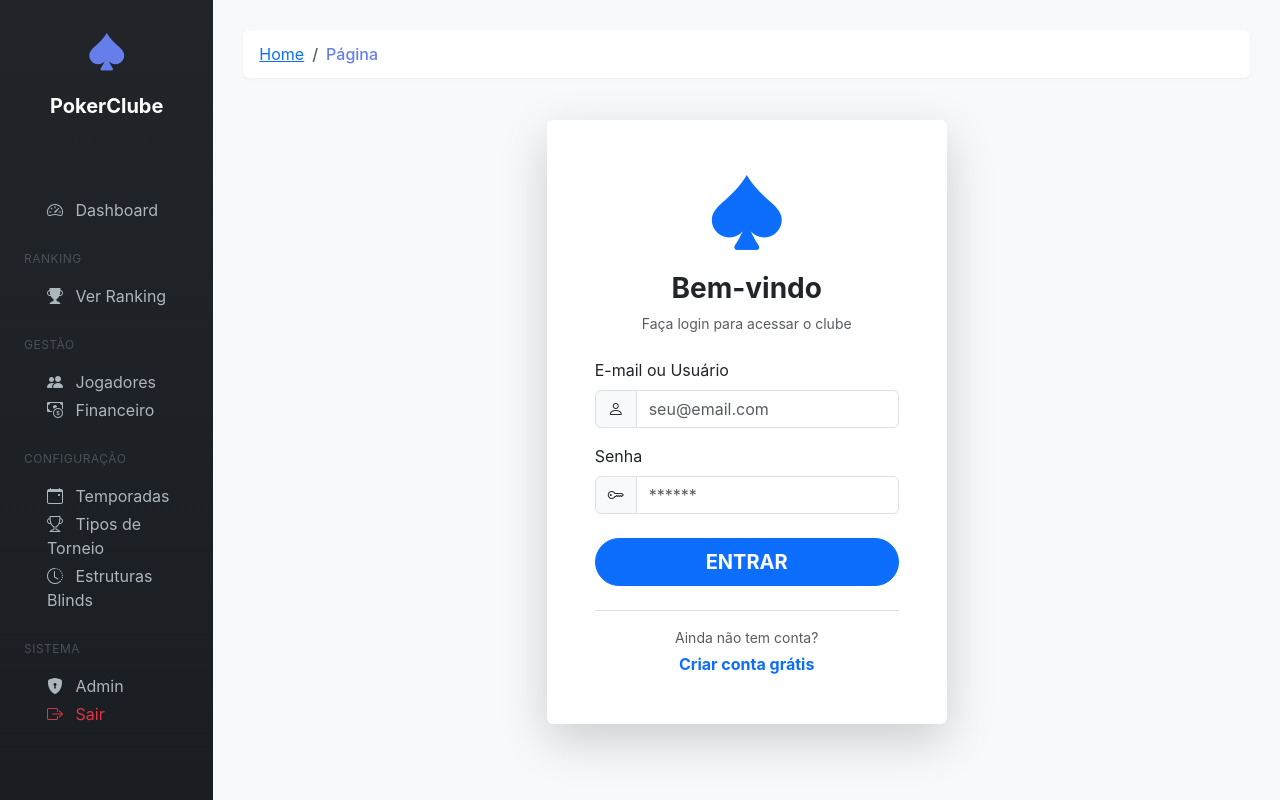
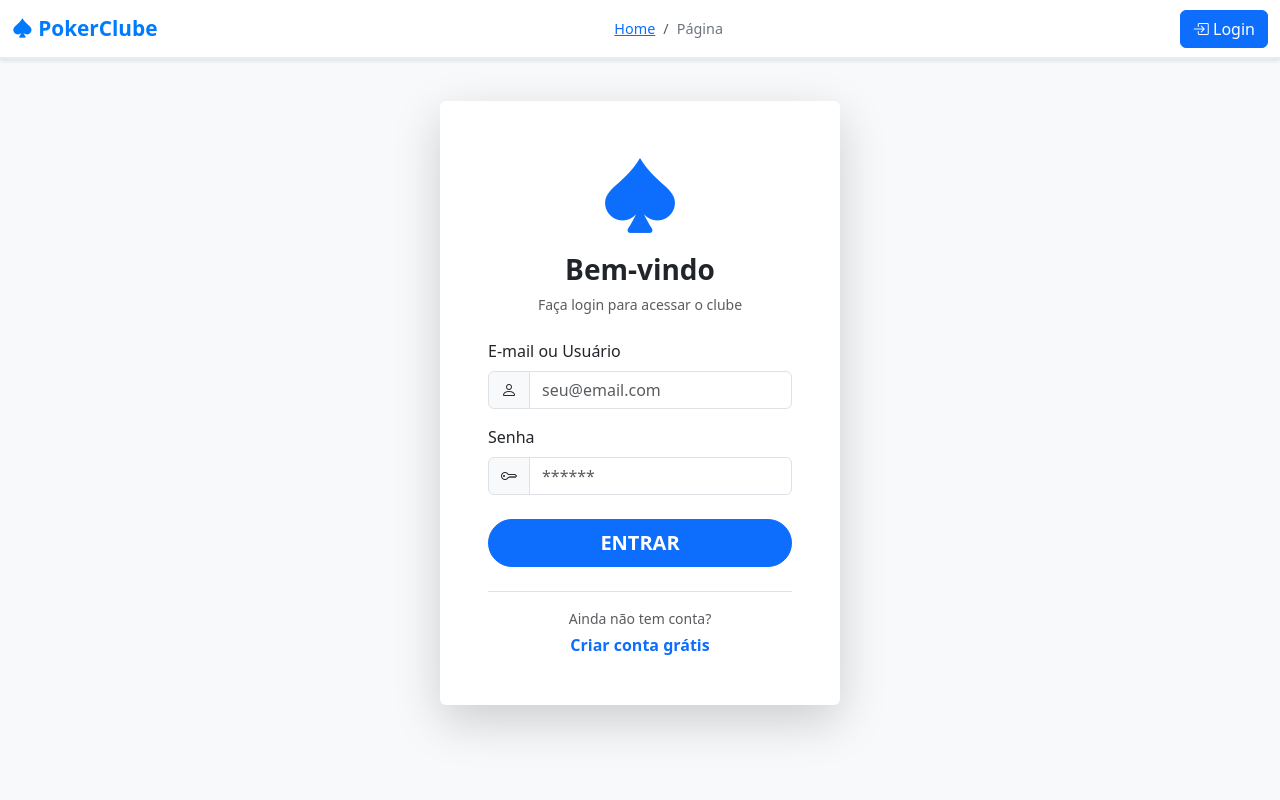
Before and after one commit to verisfabiano/poker-ranking, a Django app: page /jogador/login/?next=/blinds/nova/ in a window 1280 px wide. Run offline with Django 5.2, Linux system fonts and the light colour scheme.

Commit message:
Fix: Hide admin sidebar from players, differentiate navbar based on user role

```diff
--- a/core/templates/base.html
+++ b/core/templates/base.html
@@ -1,256 +1,242 @@
 <!DOCTYPE html>
-<html lang="pt-br">
+<html lang="pt-BR">
 <head>
     <meta charset="UTF-8">
     <meta name="viewport" content="width=device-width, initial-scale=1.0">
-    <title>{% block title %}Clube de Poker{% endblock %}</title>
+    <title>{% block title %}PokerClube{% endblock %}</title>
 
+    <!-- Bootstrap CSS -->
     <link href="https://cdn.jsdelivr.net/npm/bootstrap@5.3.0/dist/css/bootstrap.min.css" rel="stylesheet">
-    <link rel="stylesheet" href="https://cdn.jsdelivr.net/npm/bootstrap-icons@1.10.0/font/bootstrap-icons.css">
+    <!-- Bootstrap Icons -->
+    <link href="https://cdn.jsdelivr.net/npm/bootstrap-icons@1.10.0/font/bootstrap-icons.css" rel="stylesheet">
 
     <style>
         :root {
-            --primary: #667eea;
-            --secondary: #764ba2;
-            --success: #66bb6a;
-            --danger: #ef5350;
-            --warning: #ffa726;
-            --info: #42a5f5;
+            --primary-color: #007bff;
+            --sidebar-width: 260px;
         }
 
         body {
             background-color: #f8f9fa;
-            font-family: -apple-system, BlinkMacSystemFont, 'Segoe UI', Roboto, 'Helvetica Neue', Arial, sans-serif;
         }
 
-        .sidebar {
-            min-height: 100vh;
-            background: linear-gradient(180deg, #212529 0%, #1a1d21 100%);
-            color: white;
+        /* SIDEBAR ADMIN */
+        .sidebar-admin {
             position: fixed;
             left: 0;
             top: 0;
-            width: 16.6667%;
+            width: var(--sidebar-width);
+            height: 100vh;
+            background: linear-gradient(135deg, #1a1a2e 0%, #16213e 100%);
+            color: white;
+            overflow-y: auto;
+            padding-top: 20px;
+            z-index: 1000;
         }
 
-        .nav-link {
-            color: #adb5bd;
-            transition: all 0.3s ease;
-            border-left: 3px solid transparent;
-            padding-left: 1.25rem !important;
+        .sidebar-admin .logo {
+            text-align: center;
+            margin-bottom: 40px;
+            padding: 0 20px;
         }
 
-        .nav-link:hover {
-            color: #fff;
-            background-color: rgba(255,255,255, 0.1);
-            border-left-color: var(--primary);
+        .sidebar-admin .logo h4 {
+            color: white;
+            margin: 10px 0 0 0;
+            font-weight: bold;
         }
 
-        .nav-link.active {
-            color: #fff;
-            background-color: rgba(102, 126, 234, 0.2);
-            border-left-color: var(--primary);
-            font-weight: 500;
+        .sidebar-admin .logo i {
+            font-size: 2.5rem;
+            color: #007bff;
         }
 
-        main {
-            margin-left: 16.6667%;
-            padding: 30px;
+        .sidebar-admin .nav-section {
+            margin-bottom: 30px;
+            padding: 0 20px;
         }
 
+        .sidebar-admin .nav-section-title {
+            font-size: 0.75rem;
+            text-transform: uppercase;
+            color: #aaa;
+            font-weight: bold;
+            margin-bottom: 10px;
+            letter-spacing: 1px;
+        }
+
+        .sidebar-admin .nav-link {
+            color: #ccc;
+            padding: 10px 15px;
+            border-radius: 5px;
+            margin-bottom: 5px;
+            transition: all 0.3s ease;
+            text-decoration: none;
+            display: flex;
+            align-items: center;
+            gap: 10px;
+        }
+
+        .sidebar-admin .nav-link:hover {
+            background-color: rgba(0, 123, 255, 0.2);
+            color: white;
+        }
+
+        .sidebar-admin .nav-link.active {
+            background-color: #007bff;
+            color: white;
+            font-weight: bold;
+        }
+
+        .sidebar-admin .nav-link i {
+            width: 20px;
+            text-align: center;
+        }
+
+        /* LAYOUT COM SIDEBAR */
+        .with-sidebar {
+            margin-left: var(--sidebar-width);
+        }
+
+        /* NAVBAR */
+        .navbar {
+            background-color: white;
+            border-bottom: 2px solid #e9ecef;
+            box-shadow: 0 2px 4px rgba(0,0,0,0.1);
+        }
+
+        .navbar-brand {
+            font-weight: bold;
+            color: #007bff !important;
+            font-size: 1.3rem;
+        }
+
+        /* BREADCRUMB */
         .breadcrumb {
-            background-color: white;
-            border-radius: 6px;
-            padding: 12px 16px;
-            margin-bottom: 24px;
-            box-shadow: 0 1px 3px rgba(0,0,0,0.05);
+            background-color: transparent;
+            margin-bottom: 20px;
+            font-size: 0.9rem;
         }
 
         .breadcrumb-item.active {
-            color: #667eea;
-            font-weight: 500;
+            color: #6c757d;
         }
 
-        .page-header {
-            display: flex;
-            justify-content: space-between;
-            align-items: center;
-            margin-bottom: 30px;
-            padding-bottom: 20px;
-            border-bottom: 2px solid #e0e0e0;
+        .breadcrumb-item a {
+            color: #007bff;
+            text-decoration: none;
         }
 
-        .page-header h1 {
-            margin: 0;
-            color: #212529;
-            font-weight: 700;
-        }
-
-        .sidebar-heading {
-            font-size: 0.75rem;
-            text-transform: uppercase;
-            letter-spacing: 0.5px;
-            color: #495057;
-            margin-top: 24px;
-            margin-bottom: 12px;
-        }
-
-        .tooltip-icon {
-            cursor: help;
-            margin-left: 6px;
-        }
-
-        .required::after {
-            content: " *";
-            color: #ef5350;
-        }
-
-        .alert-info-light {
-            background-color: #e3f2fd;
-            border-color: #42a5f5;
-            color: #1565c0;
-        }
-
-        /* Mobile Responsivo */
-        @media (max-width: 768px) {
-            .sidebar {
-                position: static;
-                width: 100%;
-                min-height: auto;
-            }
-
-            main {
-                margin-left: 0;
-                padding: 20px;
-            }
+        .breadcrumb-item a:hover {
+            text-decoration: underline;
         }
     </style>
+
     {% block extra_css %}{% endblock %}
 </head>
 <body>
 
-    <!-- MOBILE NAVBAR -->
-    <nav class="navbar navbar-dark bg-dark d-md-none sticky-top">
+    <!-- SIDEBAR ADMIN (SÓ MOSTRA SE FOR ADMIN) -->
+    {% if user.is_authenticated and user.is_staff %}
+    <div class="sidebar-admin">
+        <div class="logo">
+            <i class="bi bi-suit-spade-fill"></i>
+            <h4>PokerClube</h4>
+        </div>
+
+        <!-- RANKING -->
+        <div class="nav-section">
+            <div class="nav-section-title">Ranking</div>
+            <a href="{% url 'painel_home' %}" class="nav-link {% if request.resolver_match.url_name == 'painel_home' %}active{% endif %}">
+                <i class="bi bi-speedometer2"></i> Dashboard
+            </a>
+            <a href="{% url 'seasons_list' %}" class="nav-link {% if request.resolver_match.url_name == 'seasons_list' %}active{% endif %}">
+                <i class="bi bi-trophy"></i> Temporadas
+            </a>
+        </div>
+
+        <!-- GESTÃO -->
+        <div class="nav-section">
+            <div class="nav-section-title">Gestão</div>
+            <a href="{% url 'players_list' %}" class="nav-link {% if request.resolver_match.url_name == 'players_list' %}active{% endif %}">
+                <i class="bi bi-people"></i> Jogadores
+            </a>
+            <a href="{% url 'tournament_types_list' %}" class="nav-link {% if request.resolver_match.url_name == 'tournament_types_list' %}active{% endif %}">
+                <i class="bi bi-bookmark"></i> Tipos
+            </a>
+            <a href="{% url 'blind_structures_list' %}" class="nav-link {% if request.resolver_match.url_name == 'blind_structures_list' %}active{% endif %}">
+                <i class="bi bi-hourglass"></i> Blinds
+            </a>
+        </div>
+
+        <!-- CONFIGURAÇÃO -->
+        <div class="nav-section">
+            <div class="nav-section-title">Configuração</div>
+            <a href="{% url 'financial_dashboard' %}" class="nav-link {% if request.resolver_match.url_name == 'financial_dashboard' %}active{% endif %}">
+                <i class="bi bi-graph-up"></i> Financeiro
+            </a>
+        </div>
+
+        <!-- SAIR -->
+        <div class="nav-section" style="border-top: 1px solid #444; padding-top: 20px;">
+            <a href="{% url 'player_logout' %}" class="nav-link" style="color: #ff6b6b;">
+                <i class="bi bi-door-left"></i> Sair
+            </a>
+        </div>
+    </div>
+    {% endif %}
+
+    <!-- NAVBAR -->
+    <nav class="navbar navbar-expand-lg sticky-top {% if user.is_authenticated and user.is_staff %}with-sidebar{% endif %}">
         <div class="container-fluid">
-            <span class="navbar-brand mb-0 h5">
+            <!-- LOGO (SO PRA JOGADOR) -->
+            {% if not user.is_staff %}
+            <a class="navbar-brand me-auto" href="{% url 'player_home' %}">
                 <i class="bi bi-suit-spade-fill"></i> PokerClube
-            </span>
-            <button class="navbar-toggler" type="button" data-bs-toggle="collapse" data-bs-target="#mobileMenu">
-                <span class="navbar-toggler-icon"></span>
-            </button>
-            <div class="collapse navbar-collapse" id="mobileMenu">
-                <ul class="navbar-nav mt-3">
-                    <li class="nav-item"><a class="nav-link" href="{% url 'painel_home' %}"><i class="bi bi-speedometer2 me-2"></i>Dashboard</a></li>
-                    <li class="nav-item"><a class="nav-link" href="{% url 'seasons_list' %}"><i class="bi bi-calendar-event me-2"></i>Temporadas</a></li>
-                    <li class="nav-item"><a class="nav-link" href="{% url 'players_list' %}"><i class="bi bi-people-fill me-2"></i>Jogadores</a></li>
-                    <li class="nav-item"><a class="nav-link" href="{% url 'financial_dashboard' %}"><i class="bi bi-cash-coin me-2"></i>Financeiro</a></li>
-                    <li class="nav-item"><a class="nav-link" href="{% url 'tournament_types_list' %}"><i class="bi bi-trophy me-2"></i>Tipos de Torneio</a></li>
-                    <li class="nav-item"><a class="nav-link" href="{% url 'blind_structures_list' %}"><i class="bi bi-clock-history me-2"></i>Blinds</a></li>
-                </ul>
+            </a>
+            {% endif %}
+
+            <!-- BREADCRUMB -->
+            <div class="breadcrumb ms-auto me-auto" style="margin-bottom: 0;">
+                <a class="breadcrumb-item" href="{% url 'home_redirect' %}">Home</a>
+                <span class="breadcrumb-item active">Página</span>
+            </div>
+
+            <!-- USER MENU -->
+            <div class="ms-auto">
+                {% if user.is_authenticated %}
+                <div class="dropdown">
+                    <button class="btn btn-outline-secondary dropdown-toggle" type="button" id="userMenu" data-bs-toggle="dropdown">
+                        <i class="bi bi-person-circle"></i> {{ user.username }}
+                    </button>
+                    <ul class="dropdown-menu dropdown-menu-end" aria-labelledby="userMenu">
+                        {% if not user.is_staff %}
+                        <li><a class="dropdown-item" href="{% url 'player_home' %}">Meu Dashboard</a></li>
+                        <li><a class="dropdown-item" href="{% url 'player_tournaments' %}">Meus Torneios</a></li>
+                        {% endif %}
+                        <li><hr class="dropdown-divider"></li>
+                        <li><a class="dropdown-item text-danger" href="{% url 'player_logout' %}">Sair</a></li>
+                    </ul>
+                </div>
+                {% else %}
+                <a href="{% url 'player_login' %}" class="btn btn-primary">
+                    <i class="bi bi-box-arrow-in-right"></i> Login
+                </a>
+                {% endif %}
             </div>
         </div>
     </nav>
 
-    <!-- SIDEBAR DESKTOP -->
-    <nav class="d-none d-md-block sidebar p-4">
-        <div class="text-center mb-5">
-            <div style="font-size: 2.5rem; color: var(--primary); margin-bottom: 10px;">
-                <i class="bi bi-suit-spade-fill"></i>
-            </div>
-            <h5 class="fw-bold">PokerClube</h5>
-            <small class="text-muted">Sistema de Ranking</small>
+    <!-- CONTEÚDO PRINCIPAL -->
+    <main class="{% if user.is_authenticated and user.is_staff %}with-sidebar{% endif %}">
+        <div class="container-fluid p-4">
+            {% block content %}{% endblock %}
         </div>
-
-        <div class="d-flex flex-column gap-1">
-            <a href="{% url 'painel_home' %}" class="nav-link {% if request.resolver_match.url_name == 'painel_home' %}active{% endif %}">
-                <i class="bi bi-speedometer2 me-2"></i> Dashboard
-            </a>
-
-            <div class="sidebar-heading mt-4">Ranking</div>
-
-            <a href="{% url 'seasons_list' %}" class="nav-link {% if 'ranking' in request.resolver_match.url_name %}active{% endif %}">
-                <i class="bi bi-trophy-fill me-2"></i> Ver Ranking
-            </a>
-
-            <div class="sidebar-heading mt-4">Gestão</div>
-
-            <a href="{% url 'players_list' %}" class="nav-link {% if request.resolver_match.url_name == 'players_list' %}active{% endif %}">
-                <i class="bi bi-people-fill me-2"></i> Jogadores
-            </a>
-
-            <a href="{% url 'financial_dashboard' %}" class="nav-link {% if 'financial' in request.resolver_match.url_name %}active{% endif %}">
-                <i class="bi bi-cash-coin me-2"></i> Financeiro
-            </a>
-
-            <div class="sidebar-heading mt-4">Configuração</div>
-
-            <a href="{% url 'seasons_list' %}" class="nav-link {% if request.resolver_match.url_name == 'seasons_list' %}active{% endif %}">
-                <i class="bi bi-calendar-event me-2"></i> Temporadas
-            </a>
-
-            <a href="{% url 'tournament_types_list' %}" class="nav-link {% if request.resolver_match.url_name == 'tournament_types_list' %}active{% endif %}">
-                <i class="bi bi-trophy me-2"></i> Tipos de Torneio
-            </a>
-
-            <a href="{% url 'blind_structures_list' %}" class="nav-link {% if request.resolver_match.url_name == 'blind_structures_list' %}active{% endif %}">
-                <i class="bi bi-clock-history me-2"></i> Estruturas Blinds
-            </a>
-
-            <div class="sidebar-heading mt-4">Sistema</div>
-
-            <a href="/admin/" target="_blank" class="nav-link">
-                <i class="bi bi-shield-lock-fill me-2"></i> Admin
-            </a>
-
-            <a href="{% url 'player_logout' %}" class="nav-link text-danger">
-                <i class="bi bi-box-arrow-right me-2"></i> Sair
-            </a>
-        </div>
-    </nav>
-
-    <!-- MAIN CONTENT -->
-    <main class="col-md-9 ms-sm-auto col-lg-10">
-
-        <!-- BREADCRUMBS -->
-        {% block breadcrumbs %}
-        <nav aria-label="breadcrumb" class="breadcrumb-container">
-            <ol class="breadcrumb">
-                <li class="breadcrumb-item"><a href="{% url 'painel_home' %}">Home</a></li>
-                {% block breadcrumb-items %}{% endblock %}
-                <li class="breadcrumb-item active">Página</li>
-            </ol>
-        </nav>
-        {% endblock %}
-
-        <!-- ALERTS DE MENSAGEM -->
-        {% if messages %}
-            {% for message in messages %}
-            <div class="alert alert-{{ message.tags }} alert-dismissible fade show" role="alert">
-                <i class="bi bi-{% if message.tags == 'success' %}check-circle{% elif message.tags == 'error' %}exclamation-circle{% elif message.tags == 'warning' %}exclamation-triangle{% else %}info-circle{% endif %} me-2"></i>
-                {{ message }}
-                <button type="button" class="btn-close" data-bs-dismiss="alert"></button>
-            </div>
-            {% endfor %}
-        {% endif %}
-
-        <!-- PAGE CONTENT -->
-        {% block content %}{% endblock %}
-
     </main>
 
+    <!-- Bootstrap JS -->
     <script src="https://cdn.jsdelivr.net/npm/bootstrap@5.3.0/dist/js/bootstrap.bundle.min.js"></script>
 
-    <script>
-        // Auto-hide alerts após 5 segundos
-        document.addEventListener('DOMContentLoaded', function() {
-            const alerts = document.querySelectorAll('.alert');
-            alerts.forEach(alert => {
-                setTimeout(() => {
-                    const bsAlert = new bootstrap.Alert(alert);
-                    bsAlert.close();
-                }, 5000);
-            });
-        });
-    </script>
+    {% block extra_js %}{% endblock %}
 </body>
 </html>
```
